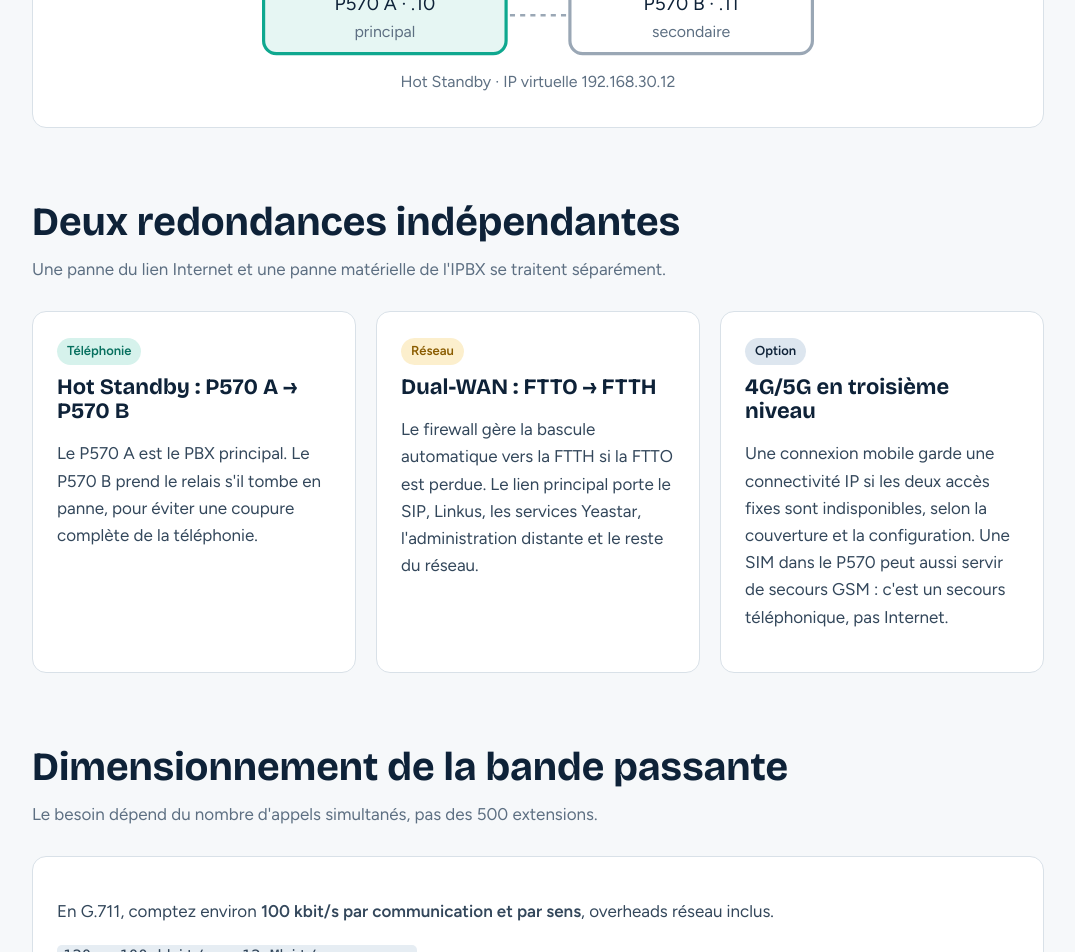
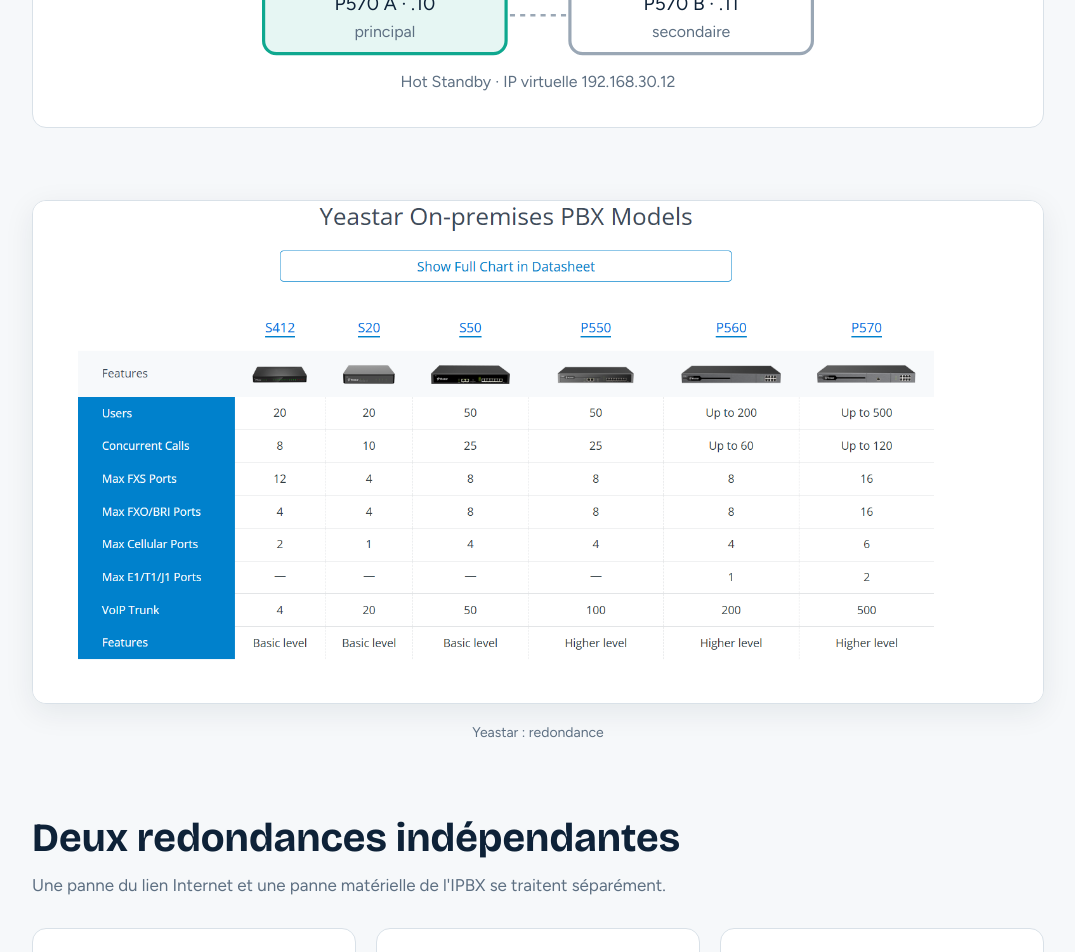
Before and after one commit to Nabil-Zaiou/Serveur-Yeastar-Redondance, a plain HTML site: page index.html in a window 1280 px wide. Shown: the part 1420-2372 px from the top of the page, without its empty margins (102-1177 px from the left). Drawn offline with nearby package versions, Linux system fonts and the light colour scheme.

Commit message:
Update index.html

```diff
--- a/index.html
+++ b/index.html
@@ -73,6 +73,9 @@
 .principle div{background:var(--ink);color:#fff;border-radius:14px;padding:24px}
 .principle h3{color:#fff;font-size:22px;margin-bottom:6px}.principle p{margin:0;color:#b8c7d6}
 .principle .arrow{font:700 20px 'Bricolage Grotesque';color:var(--sig);margin-bottom:8px}
+.figure{margin:0;text-align:center}
+.figure img{max-width:100%;height:auto;border-radius:14px;border:1px solid var(--line);background:#fff;box-shadow:0 8px 30px rgba(14,34,56,.08)}
+.figure figcaption{margin-top:10px;font-size:14px;color:var(--mute)}
 footer{margin-top:72px;padding:28px 0;border-top:1px solid var(--line);color:var(--mute);font-size:14px}
 @media (prefers-reduced-motion:reduce){*{transition:none!important}html{scroll-behavior:auto}}
 </style>
@@ -125,6 +128,13 @@
       <text class="t2" x="380" y="484">Hot Standby · IP virtuelle 192.168.30.12</text>
     </svg>
   </div>
+</section>
+
+<section id="modele">
+  <figure class="figure">
+    <img src="yeastar%20redondance.png" alt="Yeastar redondance" loading="lazy">
+    <figcaption>Yeastar : redondance</figcaption>
+  </figure>
 </section>
 
 <section id="redondance">
```
